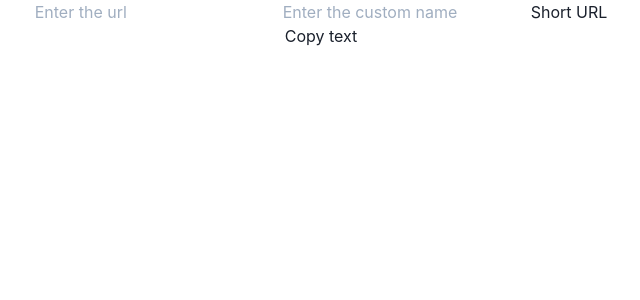
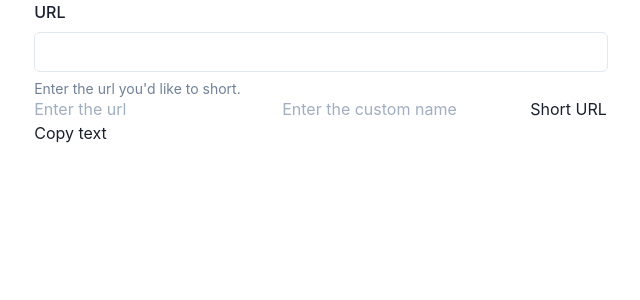
Before and after one commit to Syammed2429/anne-url-shortner, a React (Create React App) app: page / in a window 1280 px wide. Shown: the top 300 px of the page, without its empty margins (319-959 px from the left). Built offline with nearby package versions, Linux system fonts and the light colour scheme; no server answers.

Commit message:
added a form

```diff
--- a/package.json
+++ b/package.json
@@ -24,7 +24,7 @@
   },
   "scripts": {
     "start": "react-scripts start",
-    "build": "react-scripts build",
+    "build": "CI=false && react-scripts build",
     "test": "react-scripts test",
     "eject": "react-scripts eject"
   },
--- a/src/App.css
+++ b/src/App.css
@@ -1,5 +1,5 @@
 .App {
-  text-align: center;
+  /* text-align: center; */
 }
 
 .App-logo {
--- a/src/components/URL/URL.tsx
+++ b/src/components/URL/URL.tsx
@@ -1,7 +1,14 @@
-import { FC, useState, useEffect } from 'react'
+import { FC, useState } from 'react'
 import axios from 'axios';
-import { Container } from '@chakra-ui/react'
 import copy from "copy-to-clipboard";
+import {
+    Container,
+    FormControl,
+    FormLabel,
+    FormErrorMessage,
+    FormHelperText,
+    Input,
+} from '@chakra-ui/react'
 
 
 
@@ -11,8 +18,16 @@ const URL: FC = () => {
     const [shortenUrl, setShortenUrl] = useState<any | null>(null)
 
 
+    const isError = url === ''
+
+
+    const API: any = process.env.REACT_APP_API
+
+    console.log('API:', API)
+    console.log('API:', API)
+
     const shortUrl = async () => {
-        const { data } = await axios.get(`https://ulvis.net/API/write/get`, {
+        const { data } = await axios.get(API, {
             params: {
                 url: url,
                 custom: customName
@@ -36,6 +51,25 @@ const URL: FC = () => {
     return (
         <>
             <Container>
+
+                <FormControl isInvalid={isError}>
+                    <FormLabel htmlFor='email'>URL</FormLabel>
+                    <Input
+                        id='email'
+                        type='url'
+                        onChange={(e) => setUrl(e.target.value)}
+                    />
+                    {!isError ? (
+                        <FormHelperText>
+                            Enter the url you'd like to short.
+                        </FormHelperText>
+                    ) : (
+                        <FormErrorMessage>url is required.</FormErrorMessage>
+                    )}
+                </FormControl>
+
+
+
                 <input
                     onChange={(e) => setUrl(e.target.value)}
                     type="text"
```
Also changed, not shown: 2 other files (tests, documents, lock files or other folders).
